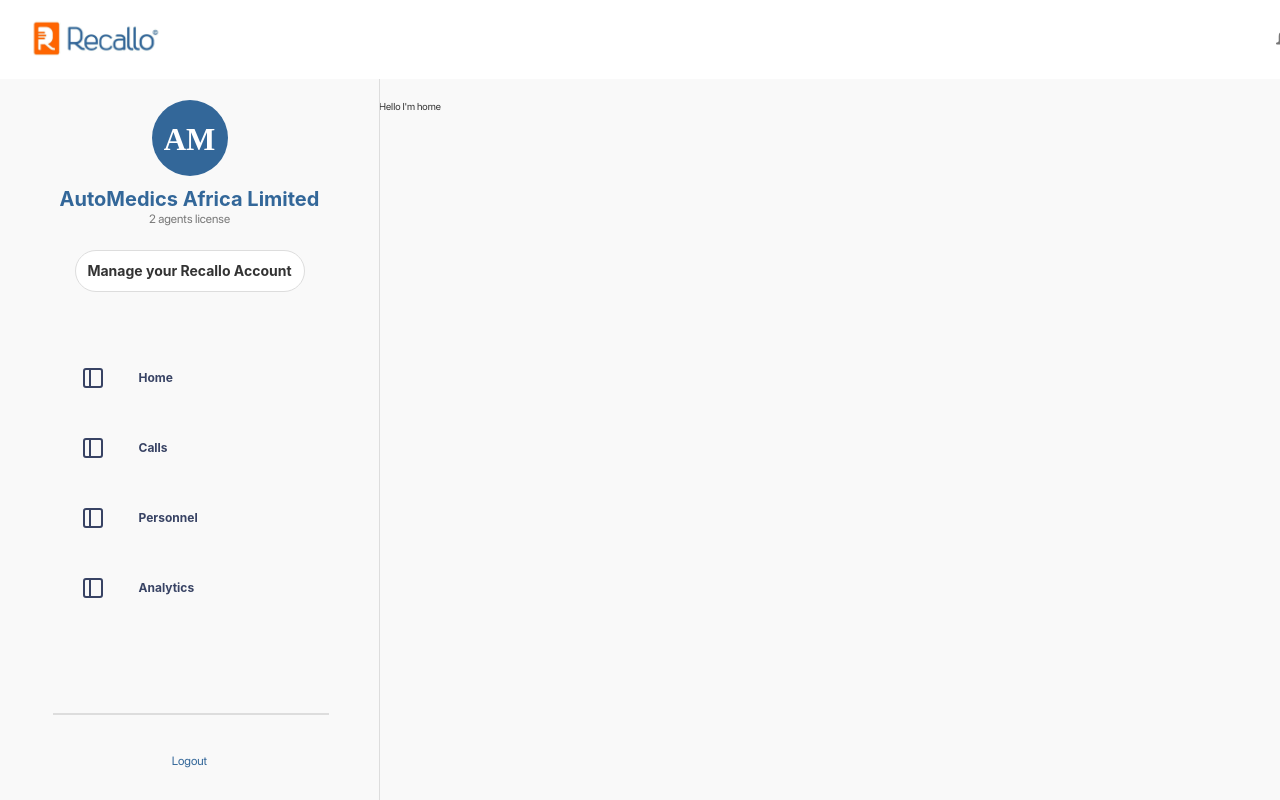
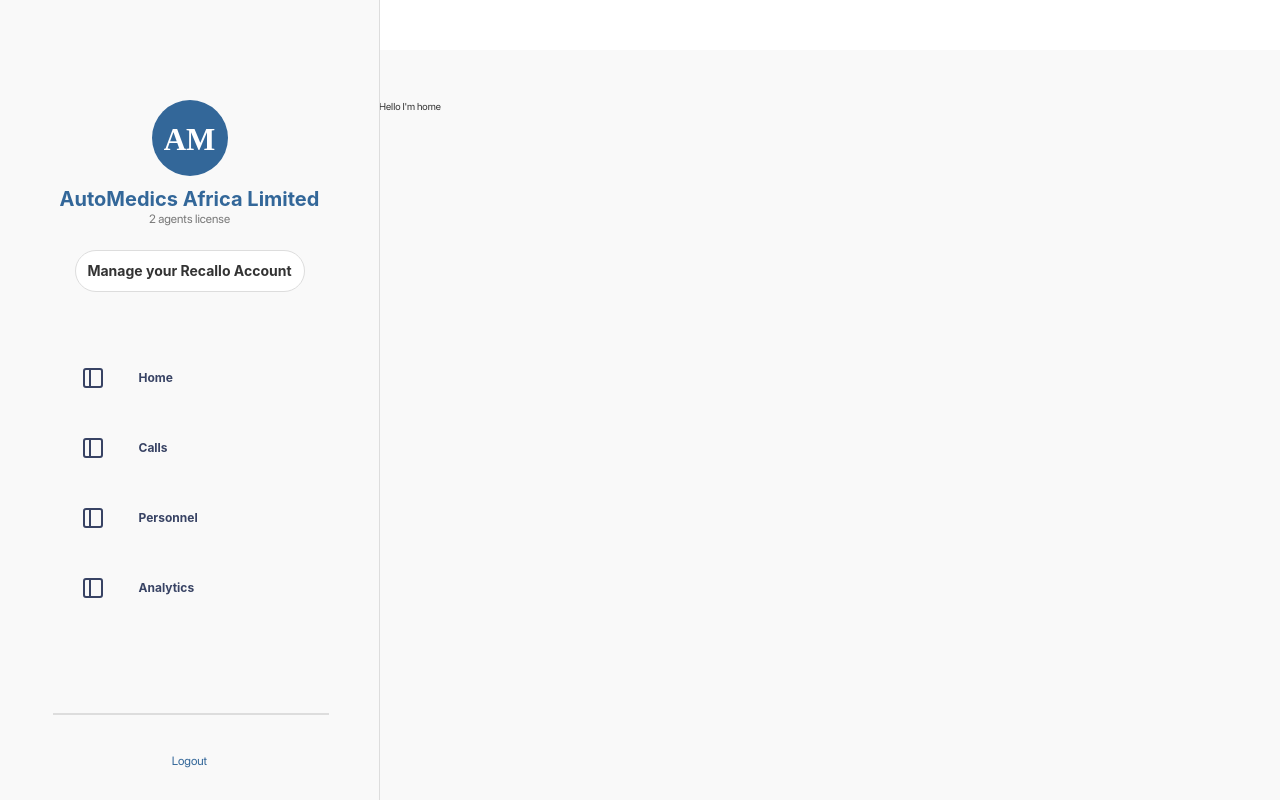
Before and after one commit to cjayprime/recallo, a React (Create React App) app: page /admin/home in a window 1280 px wide. Built offline with nearby package versions, Linux system fonts and the light colour scheme.

Commit message:
little adjustment to admin css;

```diff
--- a/src/views/Admin/admin.css
+++ b/src/views/Admin/admin.css
@@ -16,6 +16,7 @@
   /* grid-template-rows: 0px 1fr 50px; */
   grid-template-areas:
     "header"
+    "footer"
     "main";
   height: 100vh;
 }
@@ -60,7 +61,8 @@
     grid-template-columns: 339px 1fr;
     grid-template-areas:
       "sidenav header"
-      "sidenav main";
+      "sidenav main"
+      "sidenav footer";
   }
 
   .sidenav {
--- a/src/views/Admin/admin.js
+++ b/src/views/Admin/admin.js
@@ -49,7 +49,7 @@
         return (
             <>
                 <div className="grid-container">
-                    <Header className="main-header" />
+                    {/* <Header className="main-header" /> */}
                     <Sidenav
                         {...this.props}
                         routes={routes}
```
